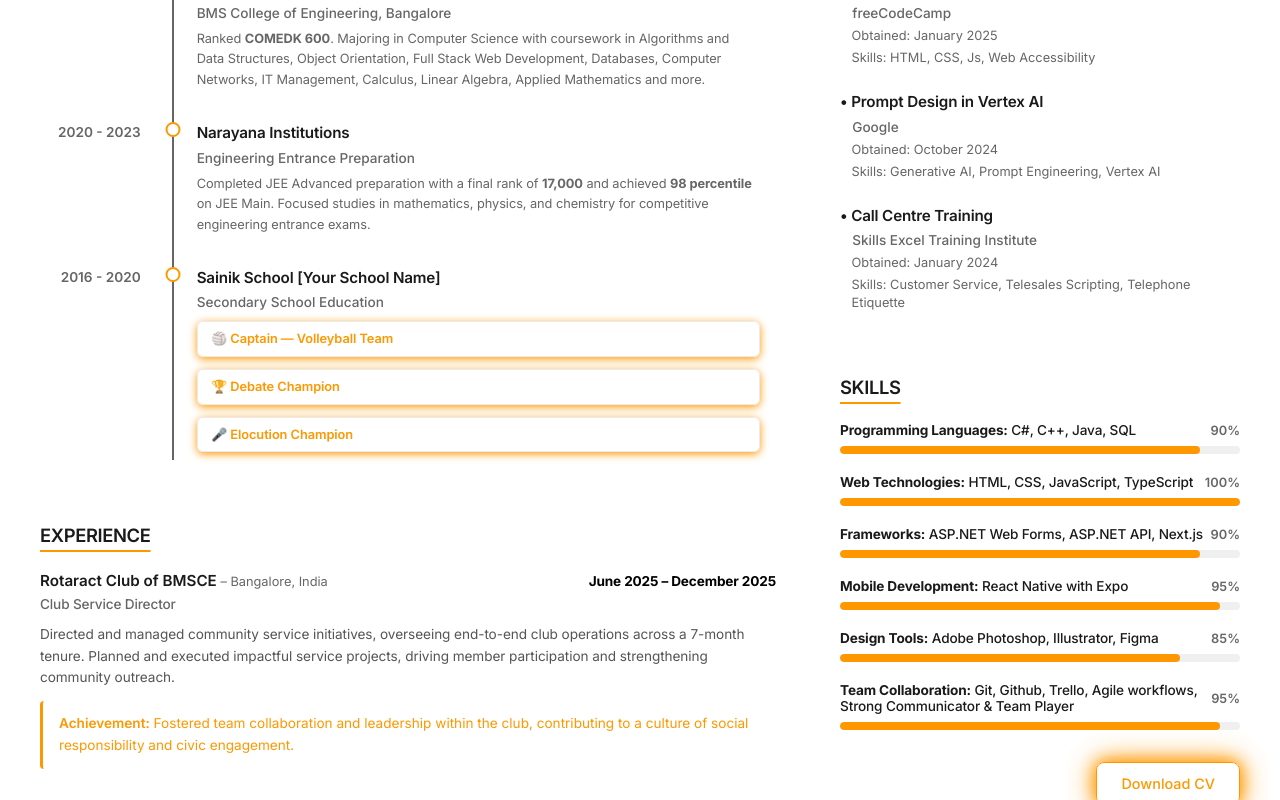
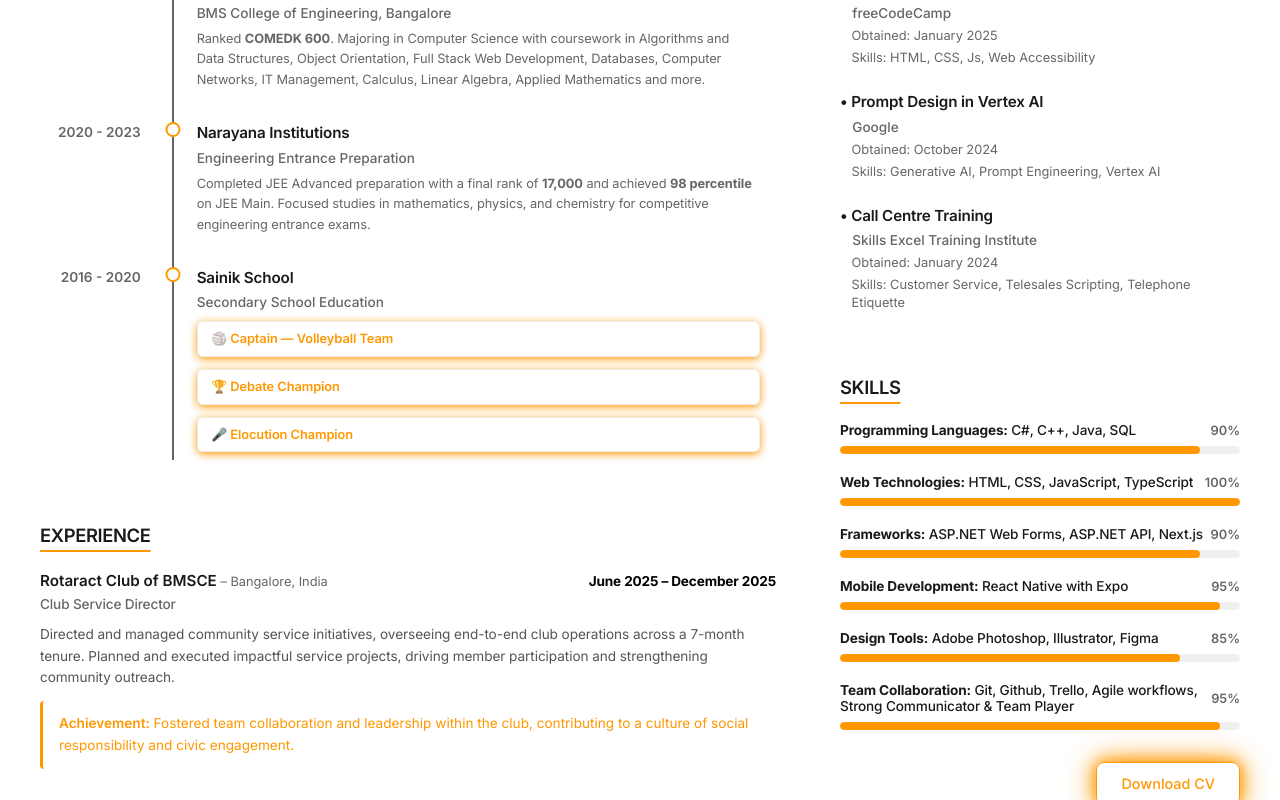
Before and after one commit to farhan1852413/Portfolio, a Next.js app: page / in a window 1280 px wide. Shown: the part 1898-2698 px from the top of the page. Built offline with nearby package versions, Linux system fonts and the light colour scheme.

Commit message:
Update school name in ResumeSection component

```diff
--- a/src/components/ResumeSection.tsx
+++ b/src/components/ResumeSection.tsx
@@ -67,7 +67,7 @@ export default function ResumeSection() {
                                         <div className="timeline-year">2016 - 2020</div>
                                     </div>
                                     <div className="timeline-right-part">
-                                        <h4 className="timeline-title">Sainik School [Your School Name]</h4>
+                                        <h4 className="timeline-title">Sainik School </h4>
                                         <p className="timeline-institution">Secondary School Education</p>
                                         <div className="timeline-description">
                                             <div className="achievement-badge">🏐 Captain — Volleyball Team</div>
```
